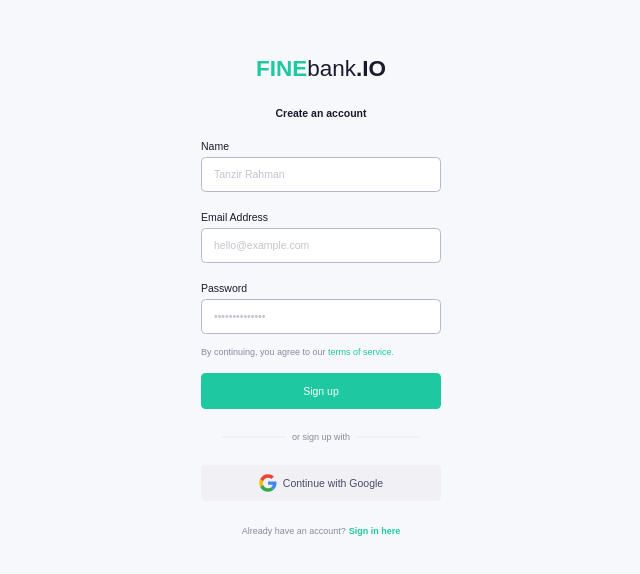
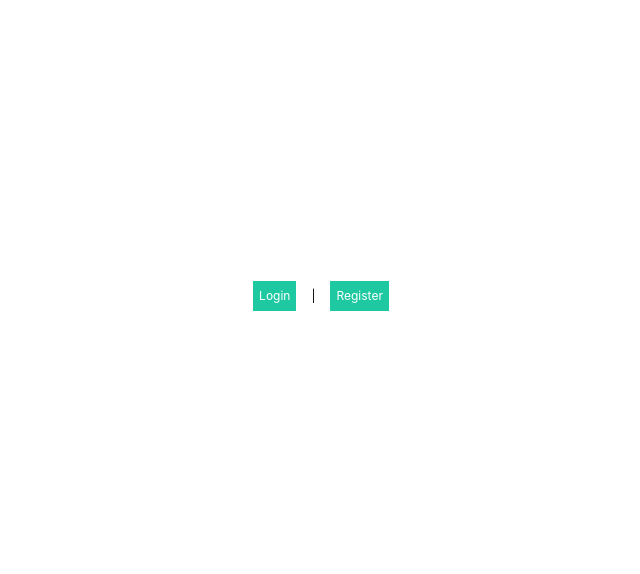
Before and after one commit to dhillamazaya260/admin-ui, a React (Vite) app: page / in a window 1280 px wide. Shown: the part 104-678 px from the top of the page, without its empty margins (319-959 px from the left). Built offline with nearby package versions, Linux system fonts and the light colour scheme.

Commit message:
react router dom

```diff
--- a/package.json
+++ b/package.json
@@ -13,6 +13,7 @@
     "@tailwindcss/vite": "^4.3.0",
     "react": "^18.3.1",
     "react-dom": "^18.3.1",
+    "react-router-dom": "^7.15.1",
     "tailwindcss": "^4.3.0"
   },
   "devDependencies": {
--- a/src/App.jsx
+++ b/src/App.jsx
@@ -1,10 +1,39 @@
 import "./App.css";
+import SignInPage from "./pages/signIn";
 import SignUpPage from "./pages/signUp";
+import ErrorPage from "./pages/error";
+import { createBrowserRouter, Link, RouterProvider } from "react-router-dom";
 
 function App() {
+  const myRouter = createBrowserRouter([
+    {
+      path: "/",
+      element: (
+        <div className="flex justify-center items-center min-h-screen">
+          <Link to="/login" className="p-2 m-5 bg-primary text-white">
+            Login
+          </Link>
+          |
+          <Link to="/register" className="p-2 m-5 bg-primary text-white">
+            Register
+          </Link>
+        </div>
+      ),
+      errorElement: <ErrorPage />,
+    },
+    {
+      path: "/login",
+      element: <SignInPage />,
+    },
+    {
+      path: "/register",
+      element: <SignUpPage />,
+    },
+  ]);
+
   return (
     <>
-      <SignUpPage />
+      <RouterProvider router={myRouter} />
     </>
   );
 }
--- a/src/components/Fragments/FormSignIn.jsx
+++ b/src/components/Fragments/FormSignIn.jsx
@@ -2,6 +2,7 @@
 import LabeledInput from "../Elements/LabeledInput";
 import CheckBox from "../Elements/CheckBox";
 import Button from "../Elements/Button";
+import { Link } from "react-router-dom";
 
 function FormSignIn() {
   return (
@@ -69,9 +70,11 @@
 
       {/* link */}
       <div className="flex justify-center">
-        <a href="#" className="text-primary text-sm font-bold">
-          Create an account
-        </a>
+        <div className="flex justify-center">
+  <Link to="/register" className="text-primary text-sm font-bold">
+    Create an account
+  </Link>
+</div>
       </div>
     </>
   );
--- a/src/components/Fragments/FormSignUp.jsx
+++ b/src/components/Fragments/FormSignUp.jsx
@@ -1,6 +1,7 @@
 import React from "react";
 import LabeledInput from "../Elements/LabeledInput";
 import Button from "../Elements/Button";
+import { Link } from "react-router-dom";
 
 function FormSignUp() {
   return (
@@ -86,9 +87,12 @@
       {/* link start */}
       <div className="flex justify-center text-xs text-gray-03">
         Already have an account?{" "}
-        <a href="#" className="text-primary font-bold ml-1">
-          Sign in here
-        </a>
+        <div className="flex justify-center text-sm text-gray-01">
+  Already have an account?&nbsp;
+  <Link to="/login" className="text-primary font-bold">
+    Sign In Here
+  </Link>
+</div>
       </div>
       {/* link end */}
     </>
--- /dev/null
+++ b/src/pages/error.jsx
@@ -0,0 +1,19 @@
+import React from "react";
+import { useRouteError } from "react-router-dom";
+import Logo from "../components/Elements/Logo";
+
+function ErrorPage() {
+  const error = useRouteError();
+
+  return (
+    <div className="flex justify-center min-h-screen items-center bg-special-mainBg flex-col">
+      <Logo />
+      <h1 className="text-2xl font-bold mt-3 mb-1">Sorry,</h1>
+      <p>
+        {error.status} | {error.statusText || error.message}
+      </p>
+    </div>
+  );
+}
+
+export default ErrorPage;
```
Also changed, not shown: vercel.json (added), 1 other file (tests, documents, lock files or other folders).
